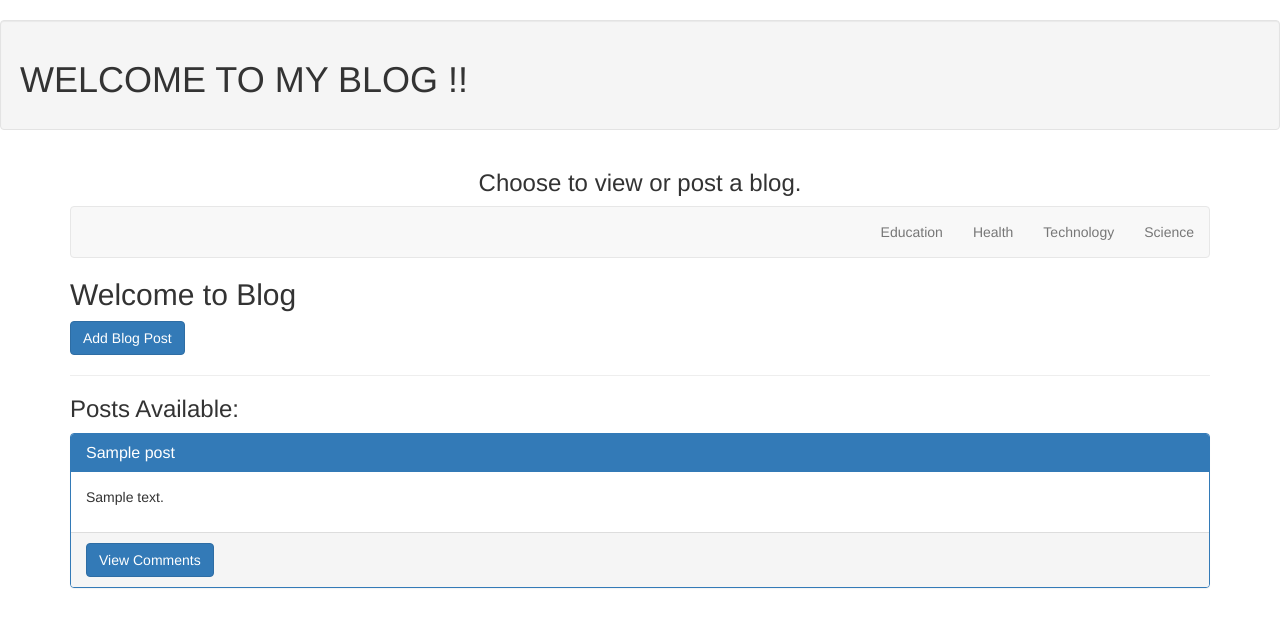
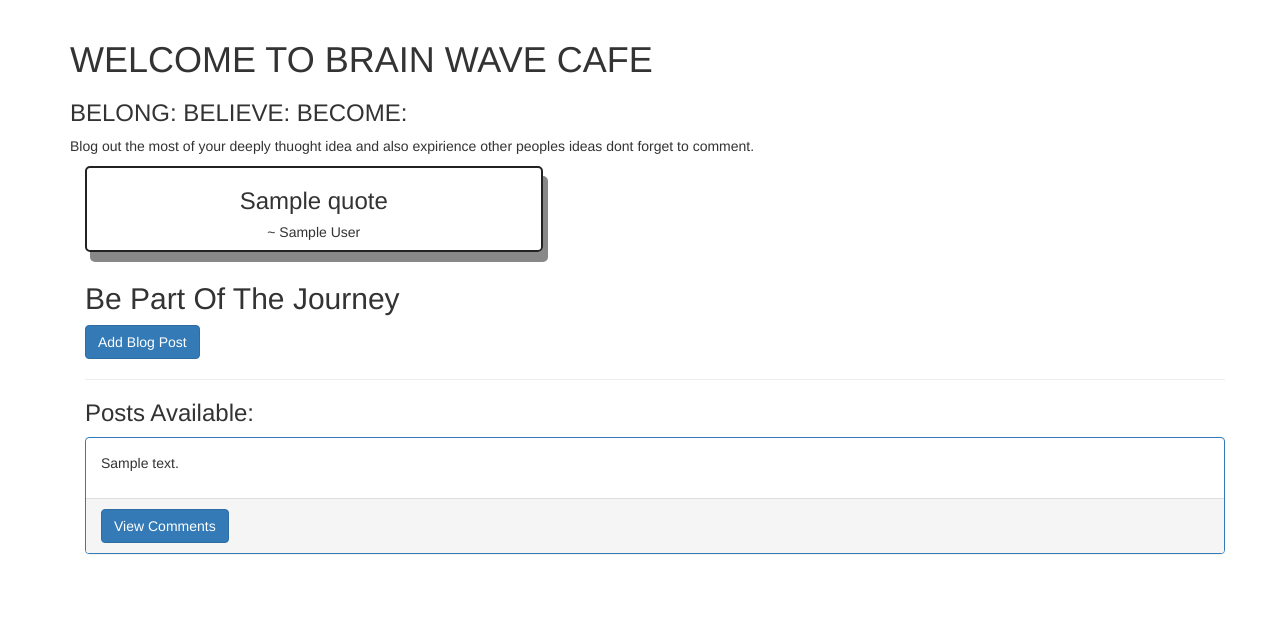
Before and after one commit to vincentouma/Blog, a Flask app: template app/templates/index.html in a window 1280 px wide. Shown: the part 139-766 px from the top of the page. Run offline with Flask 2, Linux system fonts and the light colour scheme; tables that the repository leaves empty hold one stand-in row (values such as "Sample post"); the template is opened without the code that fills it: values that come from a table or form of the project are taken from there, most other values are stand-ins (such as "Sample title", 1, 10 or a date in 2020); some libraries are stand-ins or nearby versions.

Commit message:
add index.htl

```diff
--- a/app/templates/index.html
+++ b/app/templates/index.html
@@ -1,4 +1,3 @@
-
 {% extends 'base.html'%} {% import 'macros.html' as macro%}{% import "bootstrap/wtf.html" as wtf %}
 
 
@@ -10,31 +9,34 @@
 
 
 {% block content %}
+<div class="container">
 
-    <div class="well">
-        <h1 > WELCOME  TO MY BLOG !!</h1>
+    <div class="head">
+        <h1> WELCOME TO BRAIN WAVE CAFE</h1>
+        <h3>BELONG: BELIEVE: BECOME:</h3>
+        <p>Blog out the most of your deeply thuoght idea and also expirience other peoples ideas dont forget to comment.</p>
 
     </div>
     <div class="container">
-        <h3 style="text-align:center">Choose to view or post a blog.</h3>
-        <nav class="navbar navbar-default" role="navigation" style="text-align:center;">
 
-            <!-- Collect the nav links, forms, and other content for toggling -->
-            <div class="collapse navbar-collapse navbar-ex1-collapse" id="pro">
-                <ul class="nav navbar-nav navbar-right">
-                    <li ><a href="/pitch">Education</a></li>
-                    <li ><a href="/product">Health</a></li>
-                    <li><a href="/interview">Technology</a></li>
-                    <li><a href="/promotion">Science</a></li>
 
-                </ul>
+        <section>
+            <div class="conatiner">
+                <div class="row align-items-center" style="text-align:center;justify-content:center;">
+
+                    <div class="col-md-5">
+                        <div class="card-body card-body-cascade text-center" style="border:2px solid #222;border-radius: 5px;box-shadow: 5px 10px #888888;margin-bottom: 10px;">
+                            <h3 class="h3-responsive">{{quote.quote}}</h3>
+                            <h5>~ {{quote.author}}</h5>
                         </div>
-        </nav>
-
+                    </div>
+                </div>
+            </div>
+        </section>
 
 
         <div id="category">
-            <h2>Welcome to Blog</h2>
+            <h2>Be Part Of The Journey</h2>
             <a class="btn btn-primary text-center " href="{{url_for('main.new_post')}}"><span ></span> Add Blog Post</a>
             <hr>
 
@@ -42,9 +44,9 @@
 
             {% for post in posts %}
             <div class="panel panel-primary">
-                <div class="panel-heading">
+                <!-- <div class="panel-heading">
                   <h3 class="panel-title">{{post.post_title}}</h3>
-                </div>
+                </div> -->
                 <div class="panel-body">
                     <p class='firstletter'>{{post.post_text}}</p>
                 </div>
@@ -60,5 +62,6 @@
                 {%endif%}
             </div>
             {% endfor %}
-
+        </div>
+    </div>
         {% endblock %}
```
Lines whose indentation alone changed are shown as unchanged.
